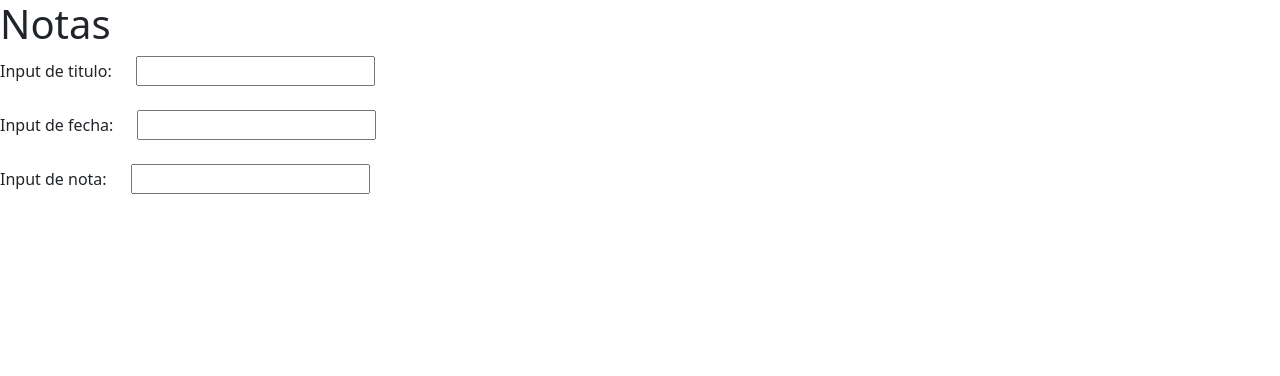
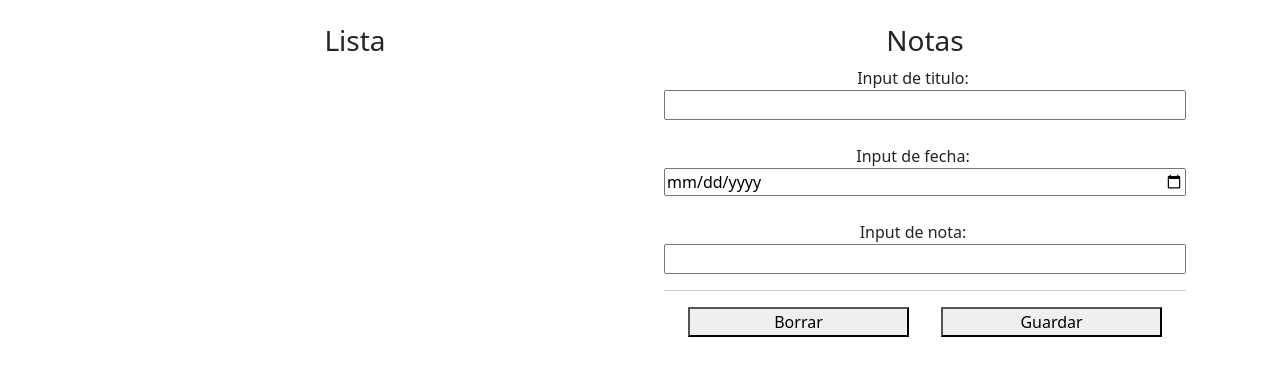
Before and after one commit to SamCorazzy/notas, a React (Create React App) app: page / in a window 1280 px wide. Shown: the top 376 px of the page. Built offline with nearby package versions, Linux system fonts and the light colour scheme.

Commit message:
Boton de guardar

```diff
--- a/src/App.jsx
+++ b/src/App.jsx
@@ -21,7 +21,23 @@ const [inputState, setInputState] = useState({
       [event.target.name]: event.target.value,
     });
     console.log(inputState);
-   }
+  };
+
+  const handleResetChange = () => {
+    setInputState({
+      ...inputState,
+      titulo: "",
+      fecha: "",
+      nota: "",
+    });
+  };
+
+  const handleClicGuardar = () => {
+    let arregloNotas = JSON.parse(localStorage.getItem("notas")) || [];
+    arregloNotas.push(inputState);
+    localStorage.setItem("notas", JSON.stringify(arregloNotas));
+    handleResetChange();
+  };
 
   //  const handleChangeFecha = (event) => {
   //   setFechaState(event.target.value);
@@ -34,34 +50,58 @@ const [inputState, setInputState] = useState({
   //  }
 
   return (
-    <div className="App">
-      <header className="App-header">
-        <h1>Notas</h1>
-        <label htmlFor="titulo" className="pe-4">Input de titulo:</label>
+    <div className="App container">
+      <div className="row text-center">
+        <div className="col p-4">
+          <h3>Lista</h3>
+        </div>
+        <div className="col text-center mx-auto p-4">
+          <h3>Notas</h3>
+          <label htmlFor="titulo" className="pe-4" style={{ width: "100%" }}>Input de titulo:</label>
           <input
-          id= "titulo"
+            id="titulo"
             name="titulo"
             type="text"
+            style={{ width: "100%" }}
             onChange={handleInputChange}
             value={inputState.titulo}
           /> <br /><br />
-        <label htmlFor="fecha" className="pe-4">Input de fecha:</label>
+          <label htmlFor="fecha" className="pe-4" style={{ width: "100%" }}>Input de fecha:</label>
           <input
-          id= "fecha"
+            id="fecha"
             name="fecha"
-          type="text"
+            type="date"
+            style={{ width: "100%" }}
             onChange={handleInputChange}
             value={inputState.fecha}
           /> <br /><br />
-        <label htmlFor="nota" className="pe-4">Input de nota:</label>
+          <label htmlFor="nota" className="pe-4" style={{ width: "100%" }}>Input de nota:</label>
           <input
-          id= "nota"
+            id="nota"
             name="nota"
             type="text"
+            style={{ width: "100%" }}
             onChange={handleInputChange}
             value={inputState.nota}
           />
-      </header>
+          <br />
+          <hr />
+          <div className="ms-2 me-2 mt-2 row">
+            <div className="col">
+              <span className="row mx-1">
+                <button class="mx-auto" onClick={handleResetChange} style={{ marginLeft: "15px" }}>Borrar</button>
+              </span>
+
+            </div>
+            <div className="col">
+              <span className="row mx-1">
+                <button class="mx-auto" onClick={handleClicGuardar} style={{ marginLeft: "15px" }}>Guardar</button>
+              </span>
+            </div>
+          </div>
+
+        </div>
+      </div>
     </div>
   );
 }
```
Lines whose indentation alone changed are shown as unchanged.
